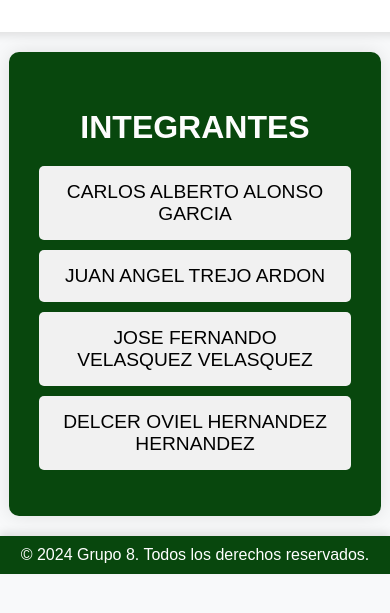
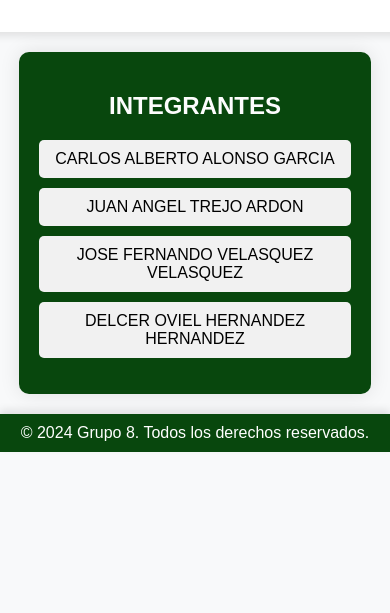
Before and after one commit to Delcer95/Pagina-Web-, a plain HTML site: page index.html in a window 390 px wide. Shown: the part 157-770 px from the top of the page. Drawn offline with Linux system fonts and the light colour scheme.

Commit message:
Update styles.css

```diff
--- a/styles.css
+++ b/styles.css
@@ -78,3 +78,23 @@ footer p {
     margin: 0;
     font-size: 1em;
 }
+
+/* Media Queries para dispositivos móviles */
+@media (max-width: 600px) {
+    h1 {
+        font-size: 2em;
+    }
+
+    .students h2 {
+        font-size: 1.5em;
+    }
+
+    .students li {
+        font-size: 1em;
+        padding: 10px;
+    }
+
+    main {
+        padding: 20px;
+    }
+}
```
